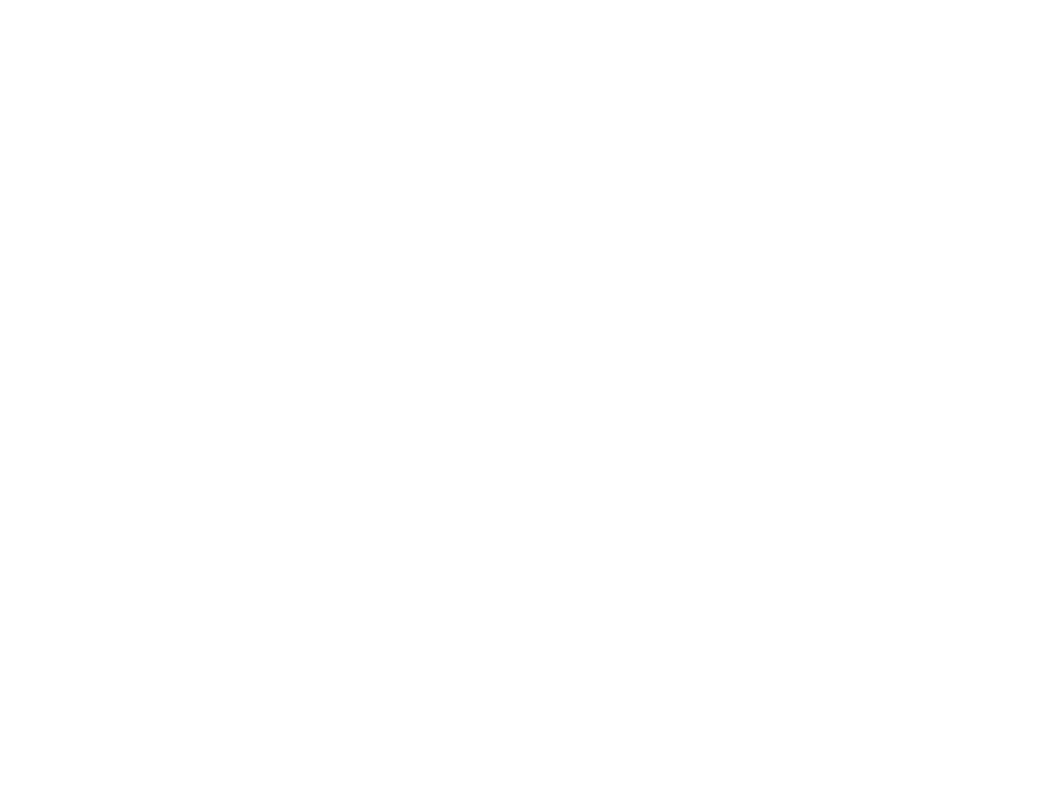
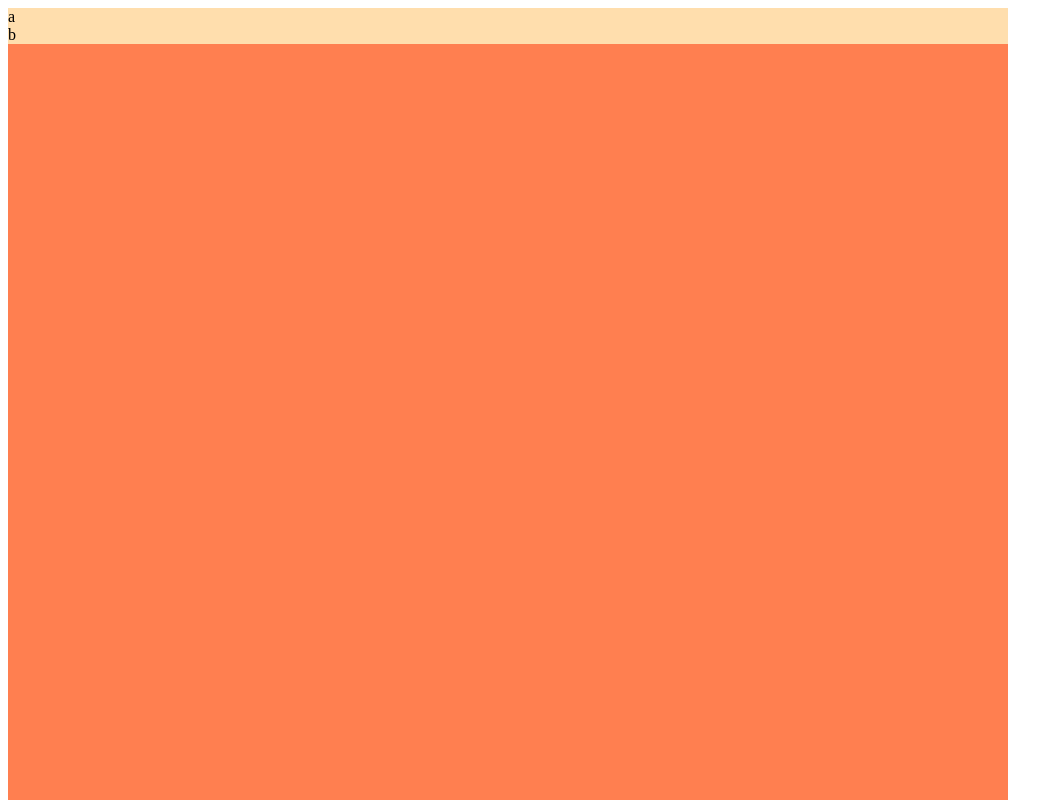
Before and after one commit to AdZawadzki/aplikacje_internetowe, a plain HTML site: page index.html in a window 1280 px wide. Shown: the top 800 px of the page, without its empty margins (0-1063 px from the left). Drawn offline with Linux system fonts and the light colour scheme.

Commit message:
kodzik css i html

```diff
--- a/index.html
+++ b/index.html
@@ -3,11 +3,17 @@
     <head>
         <meta charset="utf-8">
         <title>DOCUMENTEXE</title>
+          <link rel="stylesheet" href="style.css">
 
 
     </head>
     <body>
 
+        <div id="pudelko">
+            <div class="jeden">a</div>
+            <div class="dwa">b</div>
+        </div>
+
 
     </body>
 </html>
--- /dev/null
+++ b/style.css
@@ -0,0 +1,11 @@
+div
+{
+    background-color: navajowhite;
+}
+#pudelko
+{
+    height:1000px ;
+    width: 1000px;
+    background-color: coral;
+
+}
```
